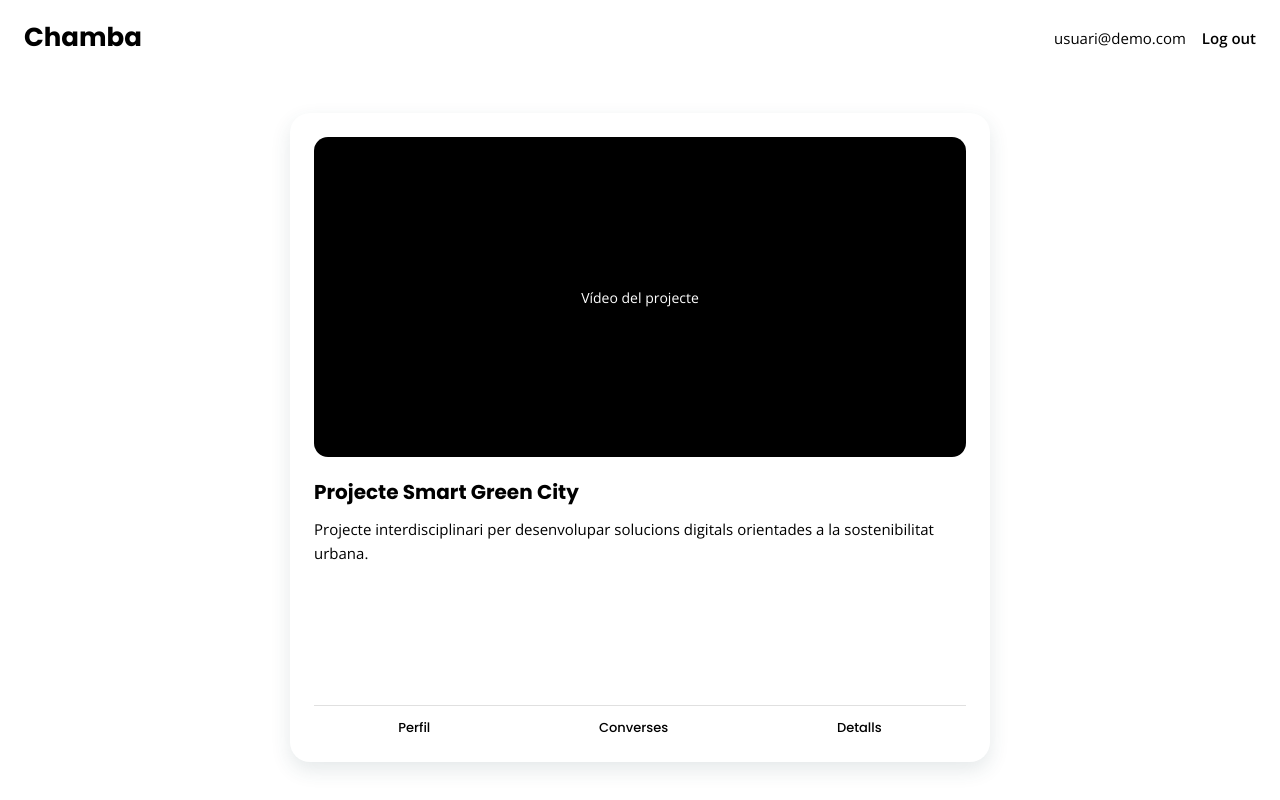
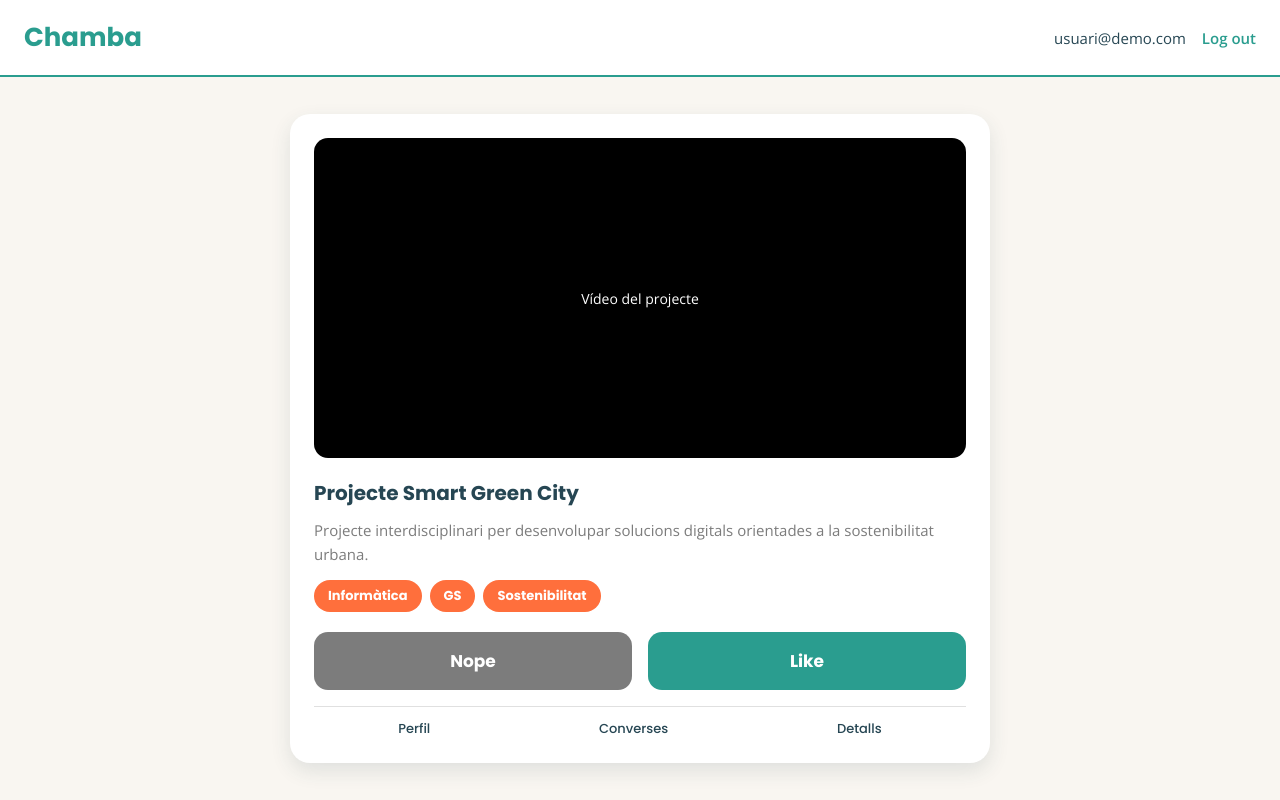
Before and after one commit to Gerysnz/proyectoTikpro, a PHP site: page /discover.php in a window 1280 px wide. Run offline with PHP 8.4, Linux system fonts and the light colour scheme; data that the repository does not hold is empty.

Commit message:
Update styles.css

```diff
--- a/styles.css
+++ b/styles.css
@@ -5,7 +5,8 @@
     --beige-light: #f9f6f1;
     --blue-gray: #264653;
     --green-forest: #2a9d8f;
-    --turquoise-light: #48bfe3;
+    --gray: #7C7C7C;
+    --orange: #FF6F3C;
 }
 * {
   box-sizing: border-box;
@@ -154,8 +155,8 @@
 
 .page-discover {
     font-family: 'Open Sans', Arial, sans-serif;
-    background: var(--beige);
-    color: var(--blue);
+    background: var(--beige-light);
+    color: var(--blue-gray);
     min-height: 100vh;
     display: flex;
     flex-direction: column;
@@ -165,7 +166,7 @@
 .page-discover .discover-header {
     background: white;
     padding: 18px 24px;
-    border-bottom: 2px solid var(--green);
+    border-bottom: 2px solid var(--green-forest);
     display: flex;
     justify-content: space-between;
     align-items: center;
@@ -175,7 +176,7 @@
     font-family: 'Poppins', sans-serif;
     font-weight: 700;
     font-size: 26px;
-    color: var(--green);
+    color: var(--green-forest);
 }
 
 .page-discover .header-user {
@@ -186,12 +187,12 @@
 }
 
 .page-discover .header-user span {
-    color: var(--blue);
+    color: var(--blue-gray);
     font-weight: 500;
 }
 
 .page-discover .logout {
-    color: var(--green);
+    color: var(--green-forest);
     font-weight: 600;
     text-decoration: none;
 }
@@ -295,7 +296,7 @@
 }
 
 .page-discover .like {
-    background: var(--green);
+    background: var(--green-forest);
     color: white;
 }
 
```
